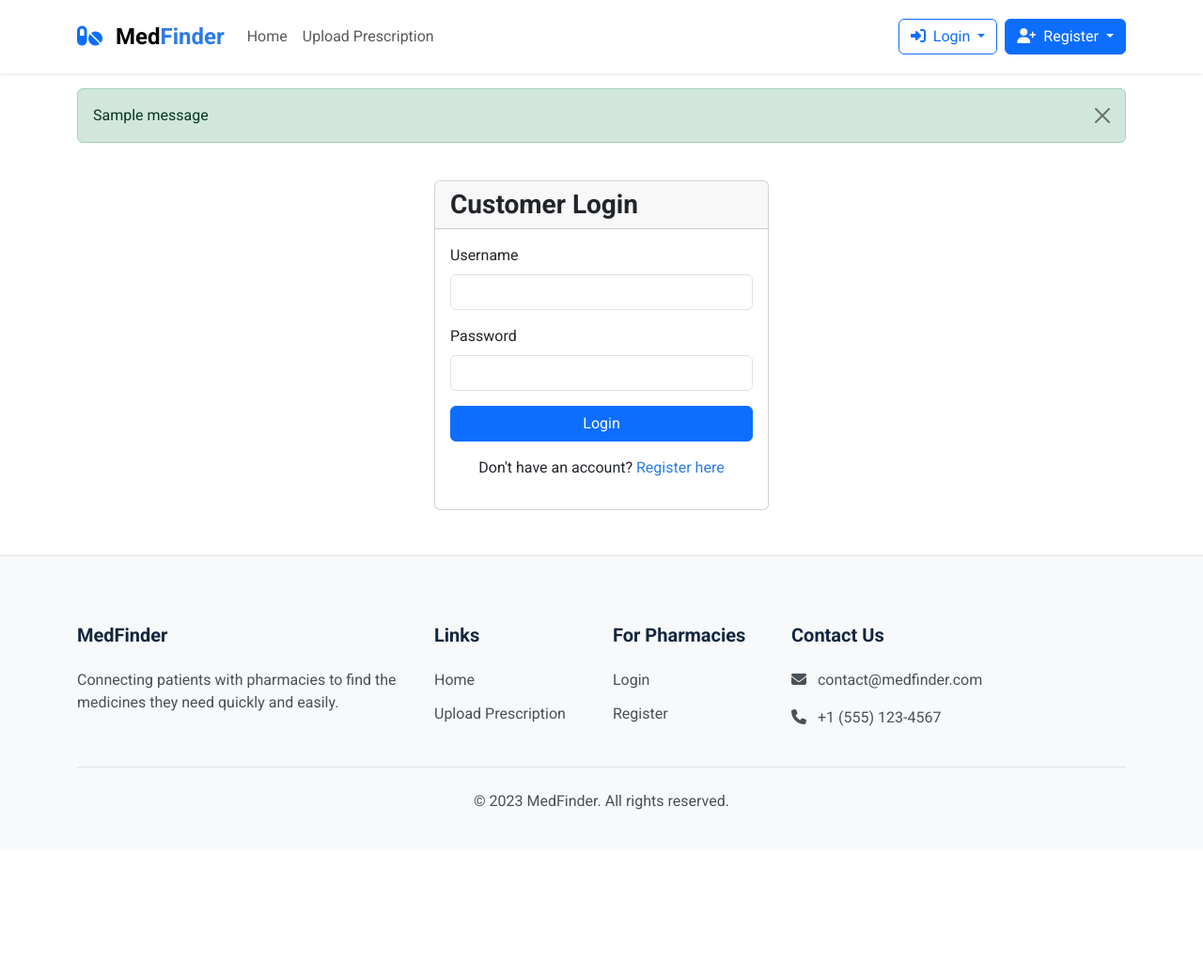
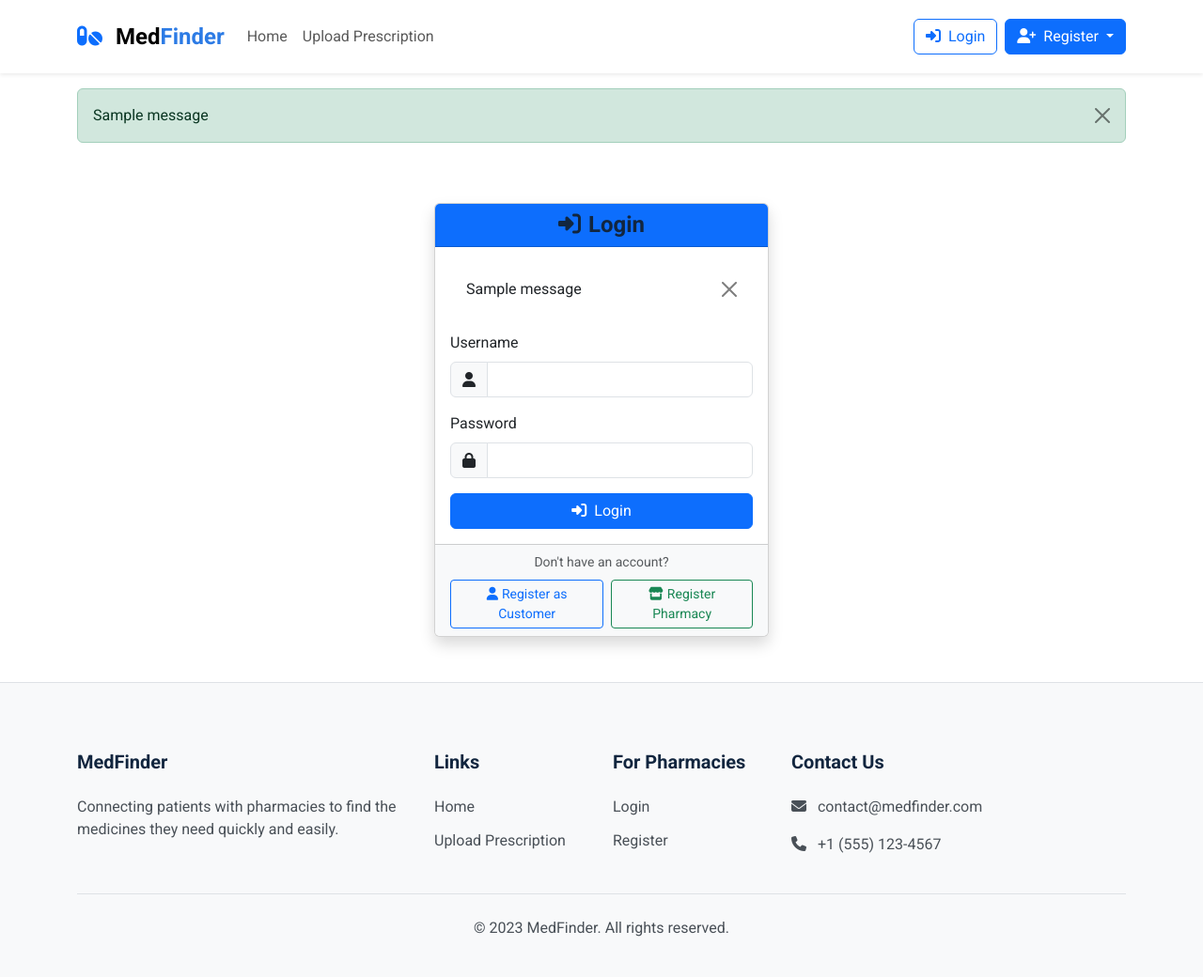
Before and after one commit to amanu477/medfinder, a Django app: page /customer/login/ in a window 1280 px wide. Shown: the whole page at 94% size. Before the commit the page ends 862 px from the top, so only its background shows below. Run offline with Django 4.2, Linux system fonts and the light colour scheme; tables that the repository leaves empty hold one stand-in row (values such as "Sample post"); one stand-in notice (Sample message) is shown; some libraries are stand-ins or nearby versions.

Commit message:
Enable single login page to identify and direct users to correct dashboard
Implement a unified login view in `customer/views.py` and template in `templates/customer/unified_login.html`, and update `customer/urls.py` to handle user authentication and redirection based on user type.

Replit-Commit-Author: Agent
Replit-Commit-Session-Id: 9ca5bf7d-efd8-4075-9ad6-8b6ade95b2f6
Replit-Commit-Screenshot-Url: https://storage.googleapis.com/screenshot-production-us-central1/86b78c18-036e-4fa8-9dfb-f8589a24e402/a98b4f03-cfac-4bd0-a43d-9cde3e6995e5.jpg

```diff
--- a/customer/urls.py
+++ b/customer/urls.py
@@ -3,9 +3,12 @@ from django.contrib.auth import views as auth_views
 from . import views
 
 urlpatterns = [
+    # Unified authentication
+    path('login/', views.unified_login, name='unified_login'),
+
     # Customer authentication
     path('register/', views.customer_register, name='customer_register'),
-    path('login/', views.customer_login, name='customer_login'),
+    path('customer/login/', views.customer_login, name='customer_login'),
     path('logout/', views.customer_logout, name='customer_logout'),
 
     # Customer dashboard and profile
--- a/customer/views.py
+++ b/customer/views.py
@@ -329,5 +329,45 @@ def customer_logout(request):
     messages.success(request, 'You have been logged out successfully.')
     return redirect('home')
 
+def unified_login(request):
+    """Unified login view that handles all user types based on credentials"""
+    if request.method == 'POST':
+        username = request.POST.get('username')
+        password = request.POST.get('password')
+
+        user = authenticate(request, username=username, password=password)
+
+        if user is not None:
+            login(request, user)
+
+            # Check if user is admin/superuser
+            if user.is_superuser:
+                messages.success(request, 'Welcome to admin dashboard!')
+                return redirect('/admin/')
+
+            # Check if user has a pharmacy
+            try:
+                pharmacy = user.pharmacy
+                messages.success(request, f'Welcome back, {pharmacy.name}!')
+                return redirect('pharmacy_dashboard')
+            except:
+                pass
+
+            # Check if user has a customer profile
+            try:
+                customer = user.customer
+                messages.success(request, f'Welcome back, {customer.name}!')
+                return redirect('customer_dashboard')
+            except:
+                pass
+
+            # Default redirect for authenticated users without specific profiles
+            messages.success(request, 'Login successful!')
+            return redirect('home')
+        else:
+            messages.error(request, 'Invalid username or password.')
+
+    return render(request, 'customer/unified_login.html')
+
 
 # Removed location-based API endpoints as requested
--- a/templates/base.html
+++ b/templates/base.html
@@ -73,24 +73,9 @@
                         </a>
                         {% endif %}
                     {% else %}
-                        <!-- Login Dropdown -->
-                        <div class="dropdown me-2">
-                            <button class="btn btn-outline-primary dropdown-toggle" type="button" id="loginDropdown" data-bs-toggle="dropdown">
-                                <i class="fas fa-sign-in-alt me-1"></i> Login
-                            </button>
-                            <ul class="dropdown-menu">
-                                <li><a class="dropdown-item" href="{% url 'customer_login' %}">
-                                    <i class="fas fa-user me-2"></i> Customer Login
-                                </a></li>
-                                <li><a class="dropdown-item" href="{% url 'pharmacy_login' %}">
-                                    <i class="fas fa-store me-2"></i> Pharmacy Login
-                                </a></li>
-                                <li><hr class="dropdown-divider"></li>
-                                <li><a class="dropdown-item" href="/admin/">
-                                    <i class="fas fa-user-shield me-2"></i> Admin Login
-                                </a></li>
-                            </ul>
-                        </div>
+                        <a href="{% url 'unified_login' %}" class="btn btn-outline-primary me-2">
+                            <i class="fas fa-sign-in-alt me-1"></i> Login
+                        </a>
 
                         <!-- Register Dropdown -->
                         <div class="dropdown">
--- /dev/null
+++ b/templates/customer/unified_login.html
@@ -0,0 +1,65 @@
+{% extends 'base.html' %}
+
+{% block title %}Login - MedFinder{% endblock %}
+
+{% block content %}
+<div class="container mt-5">
+    <div class="row justify-content-center">
+        <div class="col-md-6 col-lg-4">
+            <div class="card shadow">
+                <div class="card-header bg-primary text-white text-center">
+                    <h4 class="mb-0">
+                        <i class="fas fa-sign-in-alt me-2"></i>Login
+                    </h4>
+                </div>
+                <div class="card-body">
+                    {% if messages %}
+                        {% for message in messages %}
+                            <div class="alert alert-{{ message.tags }} alert-dismissible fade show" role="alert">
+                                {{ message }}
+                                <button type="button" class="btn-close" data-bs-dismiss="alert"></button>
+                            </div>
+                        {% endfor %}
+                    {% endif %}
+
+                    <form method="post">
+                        {% csrf_token %}
+                        <div class="mb-3">
+                            <label for="username" class="form-label">Username</label>
+                            <div class="input-group">
+                                <span class="input-group-text"><i class="fas fa-user"></i></span>
+                                <input type="text" class="form-control" id="username" name="username" required>
+                            </div>
+                        </div>
+
+                        <div class="mb-3">
+                            <label for="password" class="form-label">Password</label>
+                            <div class="input-group">
+                                <span class="input-group-text"><i class="fas fa-lock"></i></span>
+                                <input type="password" class="form-control" id="password" name="password" required>
+                            </div>
+                        </div>
+
+                        <div class="d-grid">
+                            <button type="submit" class="btn btn-primary">
+                                <i class="fas fa-sign-in-alt me-2"></i>Login
+                            </button>
+                        </div>
+                    </form>
+                </div>
+                <div class="card-footer text-center bg-light">
+                    <p class="mb-2 text-muted small">Don't have an account?</p>
+                    <div class="d-flex justify-content-center gap-2">
+                        <a href="{% url 'customer_register' %}" class="btn btn-outline-primary btn-sm">
+                            <i class="fas fa-user me-1"></i>Register as Customer
+                        </a>
+                        <a href="{% url 'pharmacy_register' %}" class="btn btn-outline-success btn-sm">
+                            <i class="fas fa-store me-1"></i>Register Pharmacy
+                        </a>
+                    </div>
+                </div>
+            </div>
+        </div>
+    </div>
+</div>
+{% endblock %}
```
